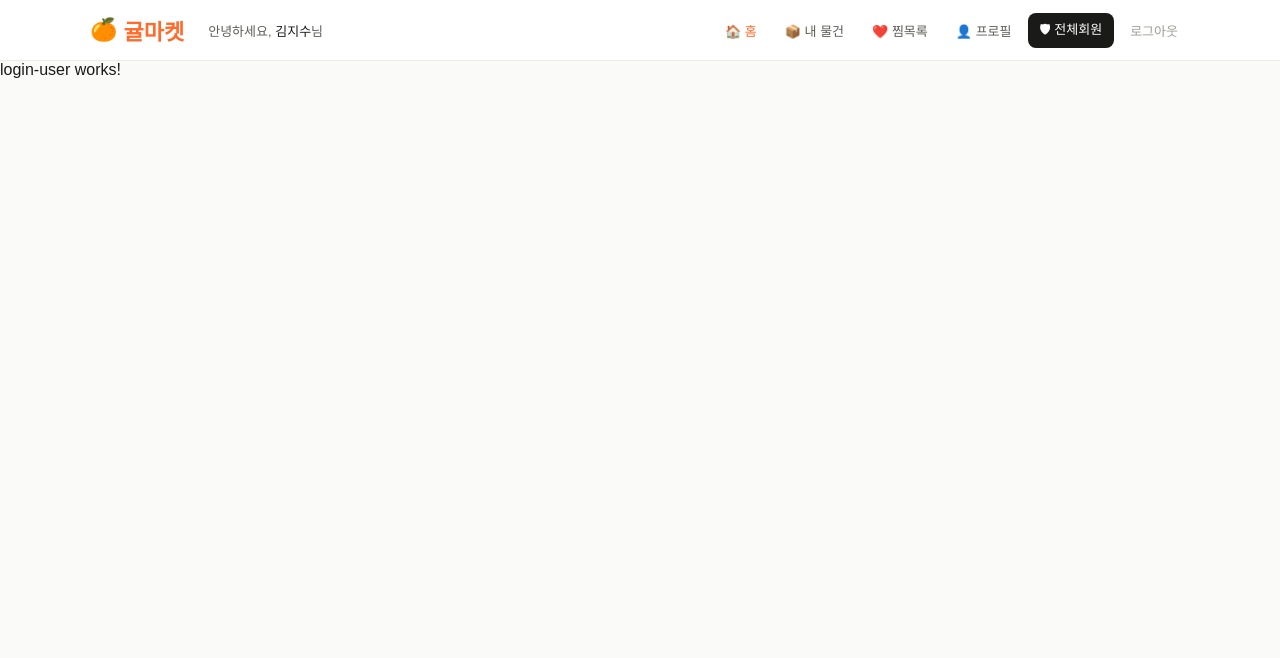
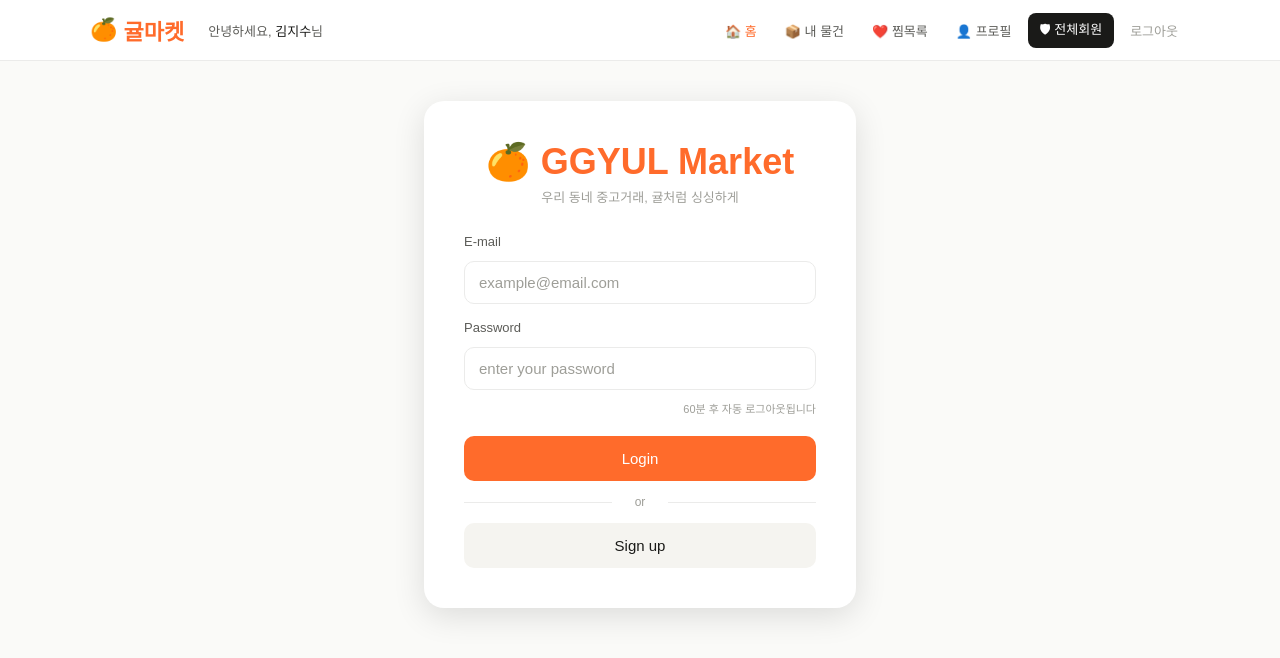
Before and after one commit to SweetSpicyya/ggyul, an Angular app: page /loginUser in a window 1280 px wide. Shown: the top 658 px of the page. Built offline with nearby package versions, Linux system fonts and the light colour scheme.

Commit message:
validate register data and add user service file

```diff
--- a/src/app/app.config.ts
+++ b/src/app/app.config.ts
@@ -1,11 +1,13 @@
 import { ApplicationConfig, provideBrowserGlobalErrorListeners } from '@angular/core';
 import { provideRouter } from '@angular/router';
+import { provideHttpClient } from '@angular/common/http';
 
 import { routes } from './app.routes';
 
 export const appConfig: ApplicationConfig = {
   providers: [
     provideBrowserGlobalErrorListeners(),
-    provideRouter(routes)
+    provideRouter(routes),
+    provideHttpClient(),
   ]
 };
--- a/src/app/login-user/login-user.css
+++ b/src/app/login-user/login-user.css
@@ -0,0 +1,24 @@
+.auth-card {
+    background: var(--surface); border-radius: 20px;
+    padding: 40px; box-shadow: var(--shadow-lg);
+  }
+  .auth-logo {
+    text-align: center; margin-bottom: 28px;
+  }
+  .auth-logo .big-logo {
+    font-family: var(--font-display); font-weight: 700; font-size: 36px;
+    color: var(--gyul);
+  }
+  .auth-logo p { font-size: 13px; color: var(--text3); margin-top: 4px; }
+  .auth-form { display: flex; flex-direction: column; gap: 16px; }
+  .auth-actions { display: flex; flex-direction: column; gap: 10px; margin-top: 8px; }
+  .auth-divider {
+    text-align: center; font-size: 12px; color: var(--text3);
+    position: relative; margin: 4px 0;
+  }
+  .auth-divider::before, .auth-divider::after {
+    content: ''; position: absolute; top: 50%; width: 42%; height: 1px;
+    background: var(--border);
+  }
+  .auth-divider::before { left: 0; }
+  .auth-divider::after { right: 0; }
--- a/src/app/login-user/login-user.html
+++ b/src/app/login-user/login-user.html
@@ -1 +1,26 @@
-<p>login-user works!</p>
+<div class="page active" id="page-login">
+  <div class="page-sm">
+    <div class="auth-card">
+      <div class="auth-logo">
+        <div class="big-logo">🍊 GGYUL Market</div>
+        <p>우리 동네 중고거래, 귤처럼 싱싱하게</p>
+      </div>
+      <div class="auth-form">
+        <div class="form-group">
+          <label class="label">E-mail</label>
+          <input type="email" class="input-field" placeholder="example@email.com">
+        </div>
+        <div class="form-group">
+          <label class="label">Password</label>
+          <input type="password" class="input-field" placeholder="enter your password">
+        </div>
+        <p style="font-size:11px;color:var(--text3);text-align:right;margin-top:-6px;">60분 후 자동 로그아웃됩니다</p>
+      </div>
+      <div class="auth-actions" style="margin-top:20px;">
+        <button class="btn-primary" style="width:100%;padding:14px;" onclick="doLogin()">Login</button>
+        <div class="auth-divider">or</div>
+        <button class="btn-secondary" style="width:100%;padding:14px;" onclick="showPage('register')">Sign up</button>
+      </div>
+    </div>
+  </div>
+</div>
--- a/src/app/register-user/register-user.css
+++ b/src/app/register-user/register-user.css
@@ -0,0 +1,24 @@
+.auth-card {
+    background: var(--surface); border-radius: 20px;
+    padding: 40px; box-shadow: var(--shadow-lg);
+  }
+  .auth-logo {
+    text-align: center; margin-bottom: 28px;
+  }
+  .auth-logo .big-logo {
+    font-family: var(--font-display); font-weight: 700; font-size: 36px;
+    color: var(--gyul);
+  }
+  .auth-logo p { font-size: 13px; color: var(--text3); margin-top: 4px; }
+  .auth-form { display: flex; flex-direction: column; gap: 16px; }
+  .auth-actions { display: flex; flex-direction: column; gap: 10px; margin-top: 8px; }
+  .auth-divider {
+    text-align: center; font-size: 12px; color: var(--text3);
+    position: relative; margin: 4px 0;
+  }
+  .auth-divider::before, .auth-divider::after {
+    content: ''; position: absolute; top: 50%; width: 42%; height: 1px;
+    background: var(--border);
+  }
+  .auth-divider::before { left: 0; }
+  .auth-divider::after { right: 0; }
--- a/src/app/register-user/register-user.html
+++ b/src/app/register-user/register-user.html
@@ -1 +1,39 @@
-<p>register-user works!</p>
+<div class="page" id="page-register">
+  <div class="page-sm" style="max-width:560px;">
+    <div class="form-card">
+      <div class="page-title">Register</div>
+      <div style="display:flex;flex-direction:column;gap:16px;">
+        <div class="form-grid">
+          <div class="form-group">
+            <label class="label">First Name</label>
+            <input type="text" class="input-field" name="firstName" [(ngModel)]="firstName" placeholder="Peter">
+          </div>
+          <div class="form-group">
+            <label class="label">Last Name</label>
+            <input type="text" class="input-field" name="lastName" [(ngModel)]="lastName" placeholder="Parker">
+          </div>
+          <div class="form-group full">
+            <label class="label">E-mail</label>
+            <input type="email" class="input-field" name="email" [(ngModel)]="email" placeholder="example@email.com">
+          </div>
+          <div class="form-group">
+            <label class="label">Password</label>
+            <input type="password" class="input-field" name="password" [(ngModel)]="password" placeholder="At least 8 characters">
+          </div>
+          <div class="form-group">
+            <label class="label">Password Confirm</label>
+            <input type="password" class="input-field" name="confirmPw" [(ngModel)]="confirmPw" placeholder="Confirm the Password">
+          </div>
+          <div class="form-group full">
+            <label class="label">BirthDay</label>
+            <input type="date" class="input-field" name="birthday" [(ngModel)]="birthday">
+          </div>
+        </div>
+        <div style="display:flex;gap:12px;margin-top:8px;">
+          <button class="btn-secondary" style="flex:1;">Cancle</button>
+          <button class="btn-primary" style="flex:2;" (click)="doRegister()">Register</button>
+        </div>
+      </div>
+    </div>
+  </div>
+</div>
--- a/src/app/register-user/register-user.ts
+++ b/src/app/register-user/register-user.ts
@@ -1,9 +1,76 @@
 import { Component } from '@angular/core';
+import { FormsModule } from '@angular/forms';
+import { UserService } from '../user.service';
 
 @Component({
   selector: 'app-register-user',
-  imports: [],
+  imports: [FormsModule],
   templateUrl: './register-user.html',
   styleUrl: './register-user.css',
 })
-export class RegisterUser {}
+export class RegisterUser {
+  constructor(private userService: UserService) {}
+  userList: any[] = [];
+
+  firstName:string = '';
+  lastName:string = '';
+  email:string='';
+  password:string = '';
+  confirmPw:string = '';
+  birthday:string = '';
+
+  ngOnInit() {
+    this.loadUsers();
+  }
+
+  loadUsers() {
+    this.userService.getUsers().subscribe({
+      next: (data) => {
+        this.userList = data;
+        console.log('가져온 유저 데이터:', this.userList);
+      },
+      error: (err) => {
+        console.error('데이터 로딩 실패:', err);
+      }
+    });
+  }
+  doRegister(){
+    console.log('click the register button');
+    if(this.validateRegistData()){
+
+    };
+  }
+
+  validateRegistData() : boolean{
+    console.log(`${this.firstName} ${this.lastName}, ${this.email}, ${this.password}, ${this.confirmPw}, ${this.birthday}`);
+    if(!this.firstName || !this.lastName || !this.email || !this.password || !this.confirmPw || !this.birthday){
+      alert('fill all the information');
+      return false;
+    } else if(this.firstName.length < 2 || this.lastName.length < 2){
+      alert("first and last name must be at least 2 characters long");
+      return false;
+    } else if(!this.validateEmail()){
+      alert("check your email format");
+      return false;
+    } else if(this.password != this.confirmPw){
+      alert("Check your password again.");
+      return false;
+    } else if(!this.validatePassword()){
+      alert("Password must contain Letters, Numbers, A character that is neither a letter nor a number and at least 6 characters.");
+      return false;
+    }
+    return true;
+  }
+  validateEmail():boolean {
+    const emailRegex = /^[^\s@]+@[^\s@]+\.[^\s@]+$/;
+    return emailRegex.test(this.email);
+  };
+  validatePassword():boolean{
+    const pwRegex = /^(?=.*[a-zA-Z])(?=.*[!@#$%^*+=-])(?=.*[0-9]).{6,}$/;
+    return pwRegex.test(this.password);
+  };
+  validateTaken():boolean{
+
+    return true;
+  }
+}
--- /dev/null
+++ b/src/app/user.service.ts
@@ -0,0 +1,17 @@
+import { Injectable } from '@angular/core';
+import { HttpClient } from '@angular/common/http';
+import { Observable } from 'rxjs';
+
+@Injectable({
+  providedIn: 'root'
+})
+export class UserService {
+  private apiUrl = 'http://localhost:3000/api/user'; // 백엔드 주소
+
+  constructor(private http: HttpClient) { }
+
+  // 유저 목록 가져오기
+  getUsers(): Observable<any[]> {
+    return this.http.get<any[]>(this.apiUrl);
+  }
+}
```
Also changed, not shown: 1 other file (tests, documents, lock files or other folders).
